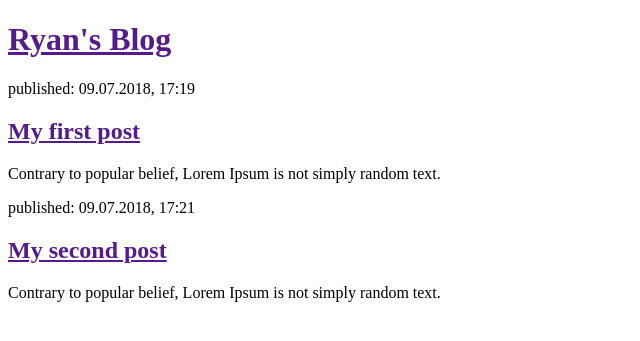
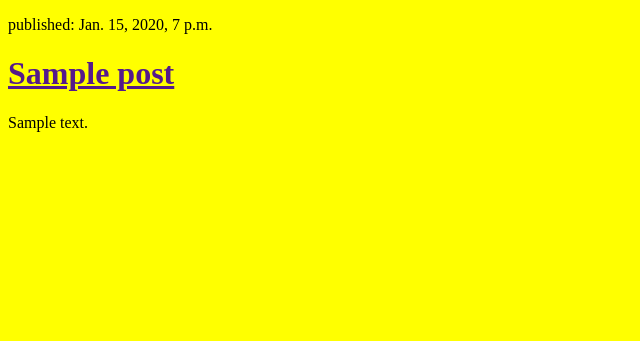
Before and after one commit to dlabRyan/pyWeb, a Django app: page / in a window 1280 px wide. Shown: the top 341 px of the page, without its empty margins (0-640 px from the left). Run offline with Django 3.2, Linux system fonts and the light colour scheme; tables that the repository leaves empty hold one stand-in row (values such as "Sample post").

Commit message:
Modified templates to display posts from database

```diff
--- a/blog/templates/blog/post_list.html
+++ b/blog/templates/blog/post_list.html
@@ -3,24 +3,20 @@
 <head>
     <meta charset="UTF-8">
     <title>Ryan's blog</title>
+    <style>
+        body{ background-color:yellow; }
+
+    </style>
 </head>
 <body>
 
+    {% for post in posts %}
     <div>
-        <h1><a href="">Ryan's Blog</a></h1>
+        <p>published: {{ post.published_date }}</p>
+        <h1><a href="">{{ post.title }}</a></h1>
+        <p>{{ post.text|linebreaksbr }}</p>
     </div>
-
-    <div>
-        <p>published: 09.07.2018, 17:19</p>
-        <h2><a href="">My first post</a></h2>
-        <p>Contrary to popular belief, Lorem Ipsum is not simply random text.</p>
-    </div>
-
-    <div>
-        <p>published: 09.07.2018, 17:21</p>
-        <h2><a href="">My second post</a></h2>
-        <p>Contrary to popular belief, Lorem Ipsum is not simply random text.</p>
-    </div>
+    {% endfor %}
 
 </body>
 </html>
--- a/blog/views.py
+++ b/blog/views.py
@@ -1,5 +1,9 @@
 from django.shortcuts import render
+from django.utils import timezone
+from .models import Post
 
 # Create your views here.
 def post_list(request):
-    return render(request, 'blog/post_list.html', {})
+    #posts = Post.objects.filter(published_date__lte=timezone.now()).order_by('published_date')
+    posts = Post.objects.all()
+    return render(request, 'blog/post_list.html', {'posts':posts})
--- /dev/null
+++ b/bs_cdn.txt
@@ -0,0 +1,4 @@
+<script src="https://ajax.googleapis.com/ajax/libs/jquery/1.12.4/jquery.min.js"></script>
+<link rel="stylesheet" href="http://maxcdn.bootstrapcdn.com/bootstrap/3.3.7/css/bootstrap.min.css">
+<link rel="stylesheet" href="http://maxcdn.bootstrapcdn.com/bootstrap/3.3.7/css/bootstrap-theme.min.css">
+<script src="http://maxcdn.bootstrapcdn.com/bootstrap/3.3.7/js/bootstrap.min.js"></script>
```
